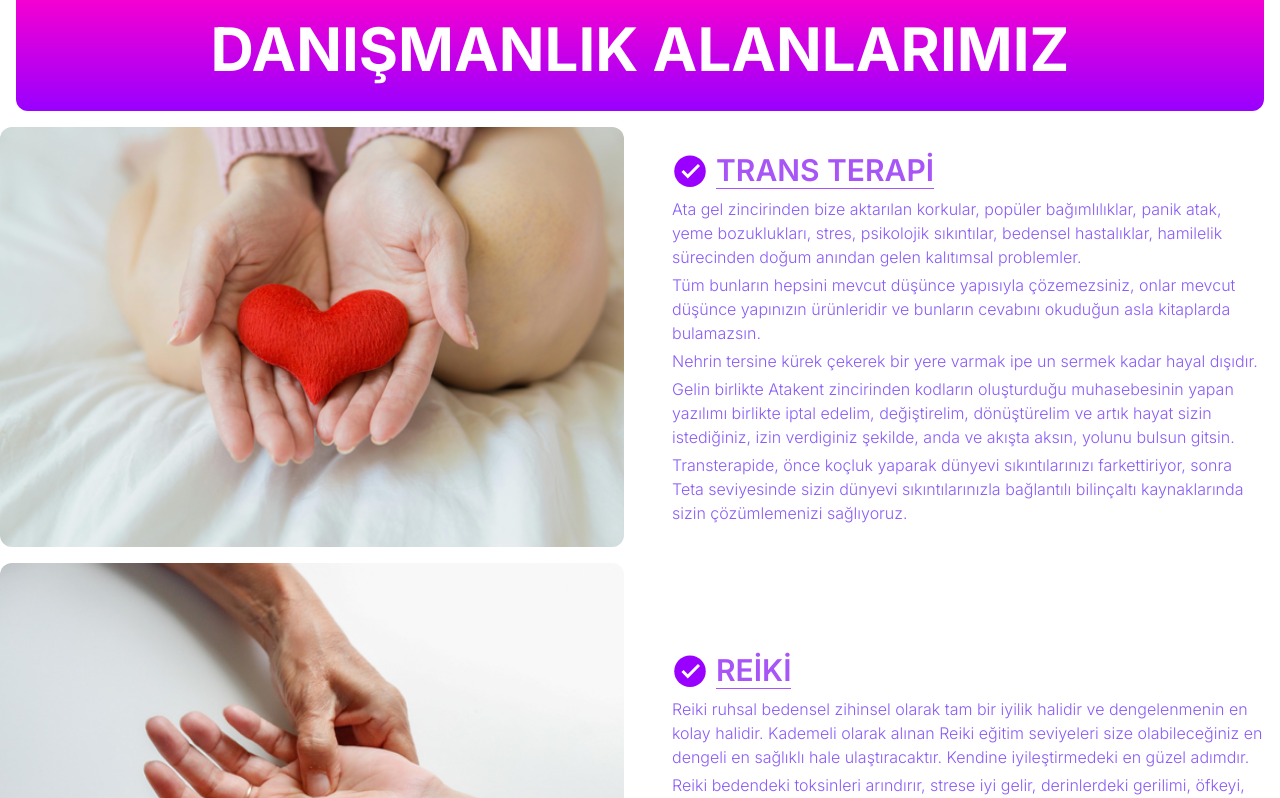
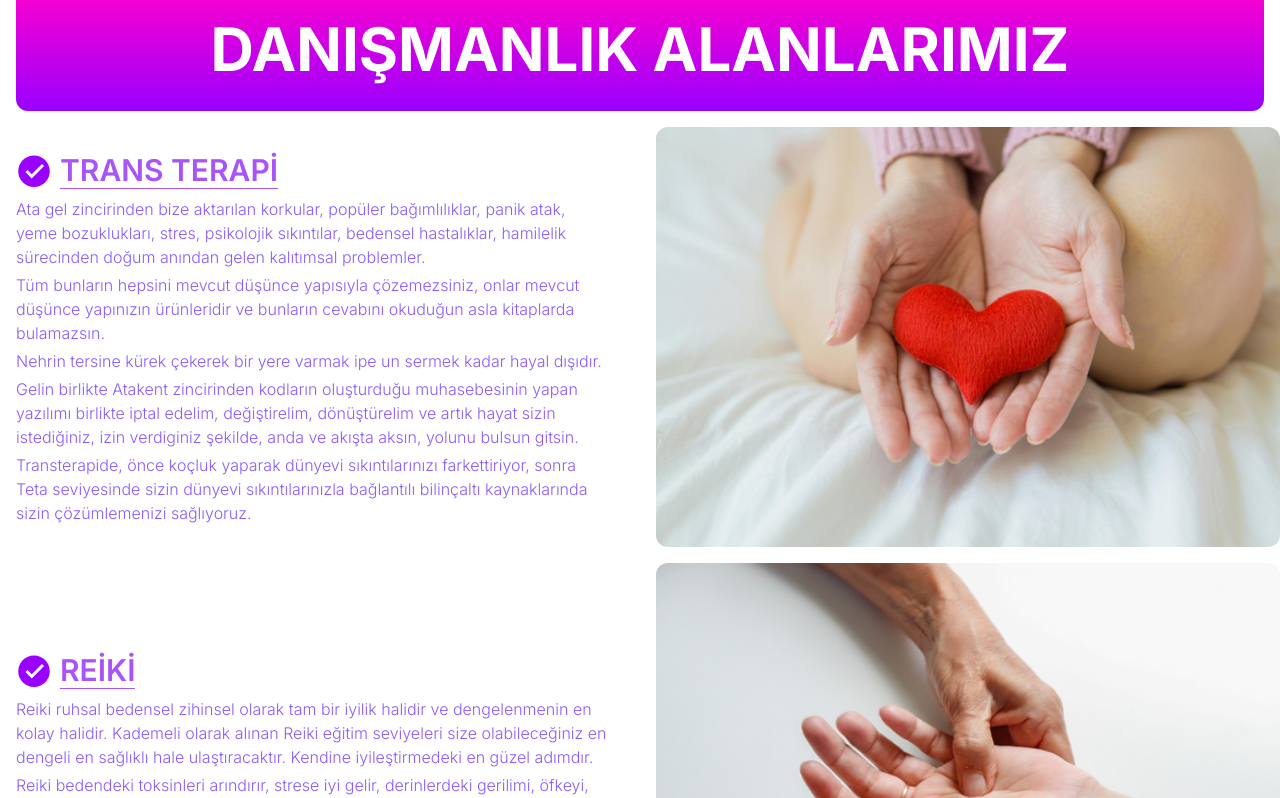
Before and after one commit to rcteenx/nrydanismanlik, a Next.js app: page / in a window 1280 px wide. Shown: the part 1522-2320 px from the top of the page. Built offline with nearby package versions, Linux system fonts and the light colour scheme.

Commit message:
fix home consulting images 2

```diff
--- a/components/sections/home/b-2-fayda.jsx
+++ b/components/sections/home/b-2-fayda.jsx
@@ -13,7 +13,7 @@ export default function Atolye({ consultancy }) {
         {consultancy.items.map((i, index) => (
           <div
             key={index}
-            className="grid grid-cols-1 xl:grid-cols-2  gap-8 lg:mt-4 items-center  "
+            className="grid grid-cols-1 xl:grid-cols-2 gap-8 lg:mt-4 items-center  "
           >
             <div className={`rounded-3xl hidden xl:block ${i.order}`}>
               <img
--- a/tailwind.config.js
+++ b/tailwind.config.js
@@ -1,5 +1,6 @@
 /** @type {import('tailwindcss').Config} */
 module.exports = {
+  safelist: ["order-1", "order-2"],
   content: [
     "./pages/**/*.{js,ts,jsx,tsx,mdx}",
     "./components/**/*.{js,ts,jsx,tsx,mdx}",
```
